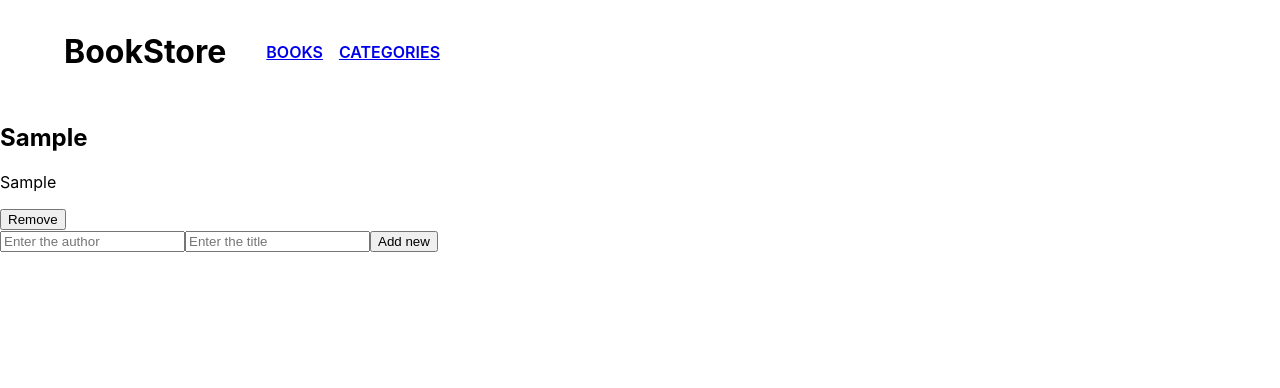
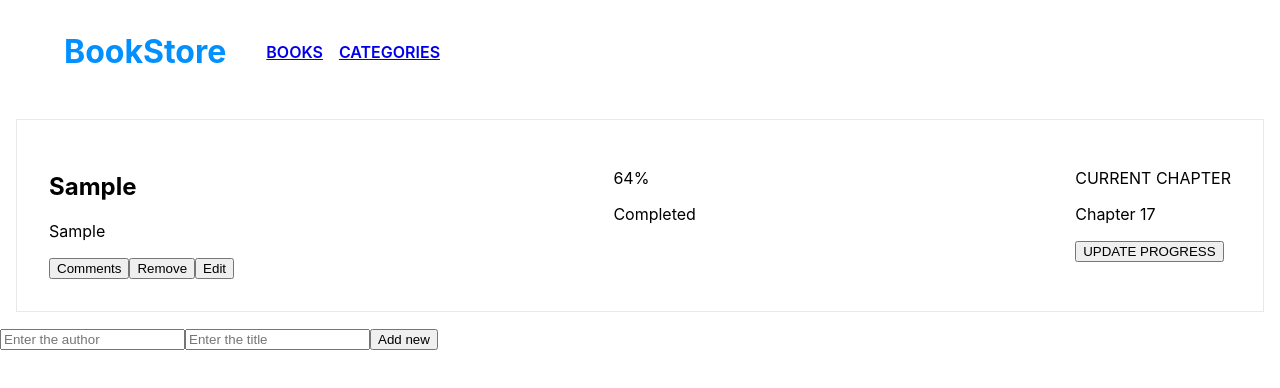
Before and after one commit to yersel500/bookstore-react, a React (Create React App) app: page / in a window 1280 px wide. Both pictures are taken after typing "Sample", "Sample" into the empty fields and a click on the button "Add new". Shown: the top 388 px of the page. Built offline with nearby package versions, Linux system fonts and the light colour scheme; no server answers.

Commit message:
Add clases

```diff
--- a/src/App.css
+++ b/src/App.css
@@ -9,7 +9,7 @@
 .my-logo {
   font-size: 2rem;
   text-decoration: none;
-  color: black;
+  color: #0290ff;
   font-weight: bold;
 }
 
@@ -17,3 +17,12 @@
   padding: 0.5rem;
   font-weight: 600;
 }
+
+.card-container {
+  margin: 1rem;
+  padding: 2rem;
+  border: 1px solid #e8e8e8;
+  display: flex;
+  flex-grow: 1;
+  justify-content: space-between;
+}
--- a/src/components/Book.js
+++ b/src/components/Book.js
@@ -12,14 +12,31 @@ const Book = ({ details }) => {
     dispatch(eraseBook(e.target.id));
   };
   return (
-    <div>
-      <p>
-        {' '}
-        {category}
-      </p>
-      <h2>{title}</h2>
-      <p>{author}</p>
-      <button type="button" id={id} onClick={deleteBook}> Remove </button>
+    <div className="card-container">
+      <div className="book-info">
+        <p className="category">
+          {category}
+        </p>
+        <h2 className="title">{title}</h2>
+        <p className="author">{author}</p>
+        <div className="button-container">
+          <button type="button" className="comments">Comments</button>
+          <button type="button" id={id} className="remove" onClick={deleteBook}> Remove </button>
+          <button type="button" className="edit">Edit</button>
+        </div>
+      </div>
+      <div className="progress-container">
+        <div className="circle-progress" />
+        <div className="percentage-container">
+          <p className="percentage">64%</p>
+          <p className="status">Completed</p>
+        </div>
+      </div>
+      <div className="chapter-container">
+        <p className="chapter-title">CURRENT CHAPTER</p>
+        <p className="chapter-name">Chapter 17</p>
+        <button type="button" className="update-progress">UPDATE PROGRESS</button>
+      </div>
     </div>
   );
 };
```
